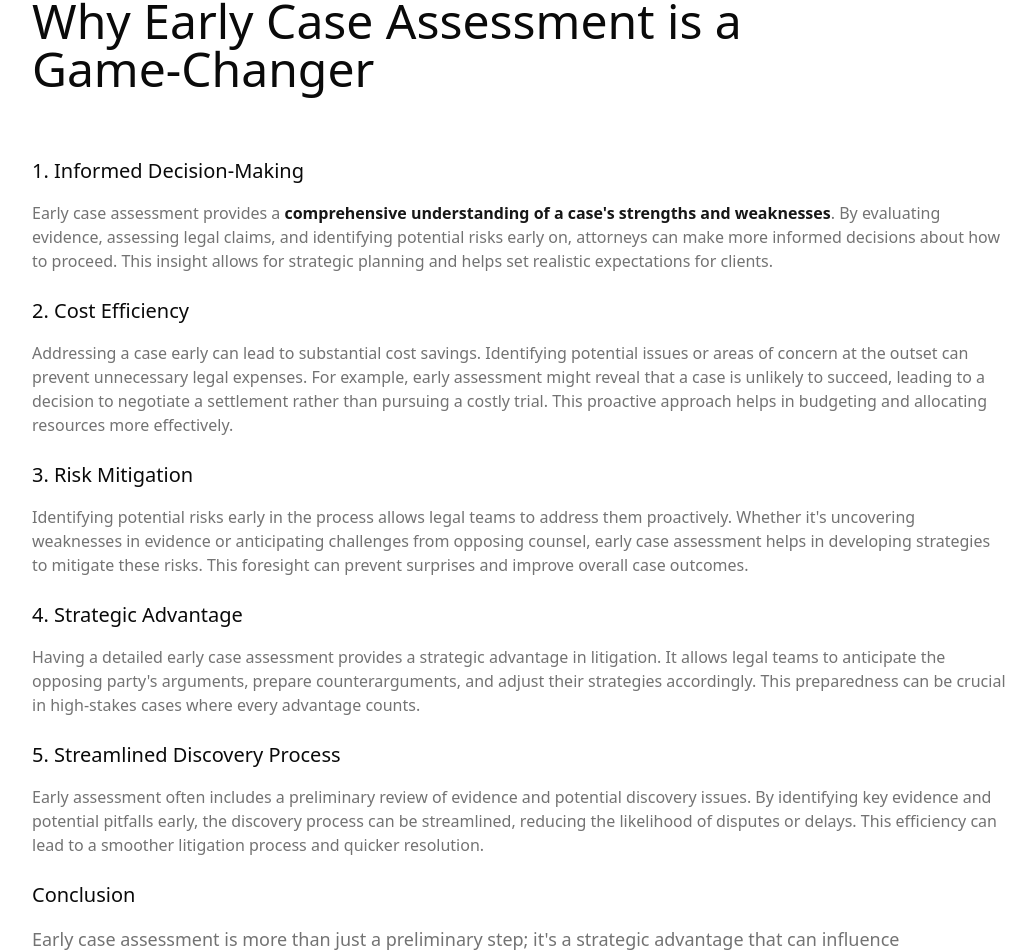
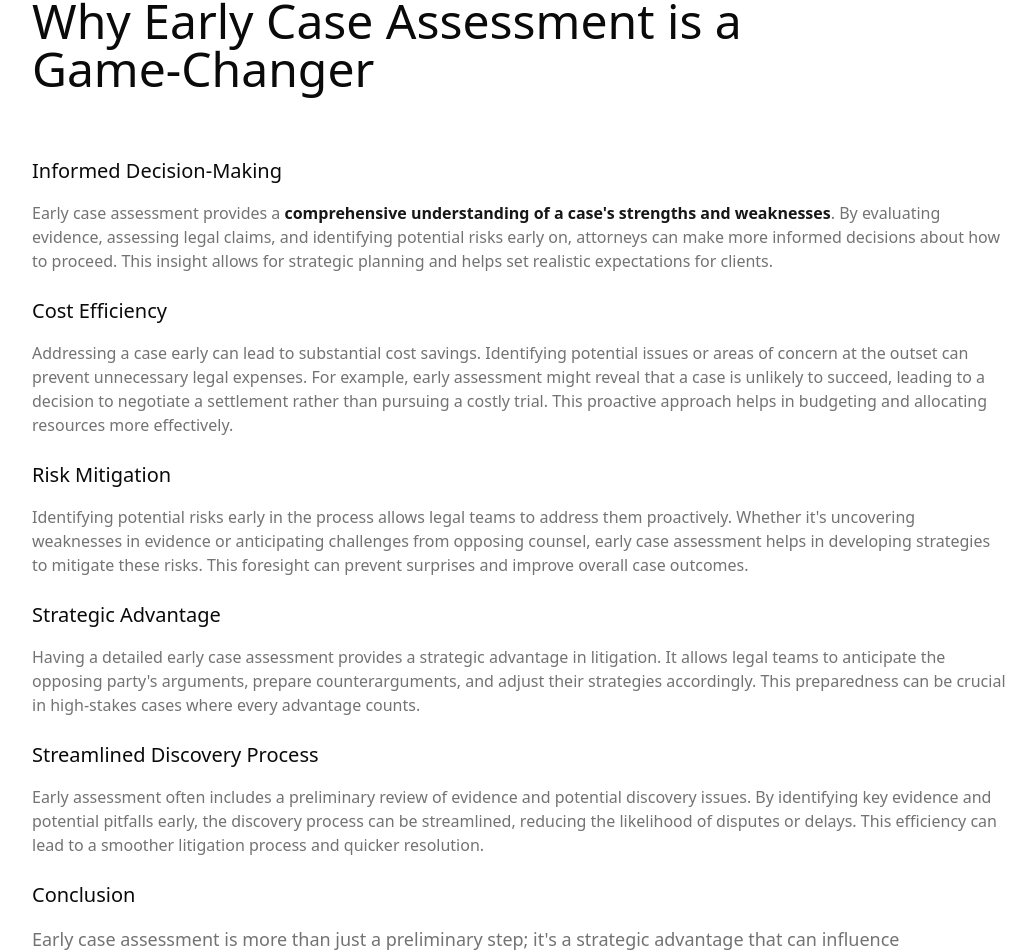
Before and after one commit to raghavshulka/landing-page, a Next.js app: page /product2 in a window 1280 px wide. Shown: the part 1025-1977 px from the top of the page, without its empty margins (120-1156 px from the left). Built offline with nearby package versions, Linux system fonts and the light colour scheme.

Commit message:
coorect points

```diff
--- a/components/content71.tsx
+++ b/components/content71.tsx
@@ -10,7 +10,7 @@ export default function ContentSection() {
           <div className="relative space-y-6">
             <div className="space-y-4">
               <h3 className="text-xl font-medium">
-                1. Informed Decision-Making
+                Informed Decision-Making
               </h3>
               <p className="text-muted-foreground">
                 Early case assessment provides a{" "}
@@ -27,7 +27,7 @@ export default function ContentSection() {
             </div>
 
             <div className="space-y-4">
-              <h3 className="text-xl font-medium">2. Cost Efficiency</h3>
+              <h3 className="text-xl font-medium">Cost Efficiency</h3>
               <p className="text-muted-foreground">
                 Addressing a case early can lead to substantial cost savings.
                 Identifying potential issues or areas of concern at the outset
@@ -40,7 +40,7 @@ export default function ContentSection() {
             </div>
 
             <div className="space-y-4">
-              <h3 className="text-xl font-medium">3. Risk Mitigation</h3>
+              <h3 className="text-xl font-medium">Risk Mitigation</h3>
               <p className="text-muted-foreground">
                 Identifying potential risks early in the process allows legal
                 teams to address them proactively. Whether it's uncovering
@@ -52,7 +52,7 @@ export default function ContentSection() {
             </div>
 
             <div className="space-y-4">
-              <h3 className="text-xl font-medium">4. Strategic Advantage</h3>
+              <h3 className="text-xl font-medium">Strategic Advantage</h3>
               <p className="text-muted-foreground">
                 Having a detailed early case assessment provides a strategic
                 advantage in litigation. It allows legal teams to anticipate the
@@ -64,7 +64,7 @@ export default function ContentSection() {
 
             <div className="space-y-4">
               <h3 className="text-xl font-medium">
-                5. Streamlined Discovery Process
+                Streamlined Discovery Process
               </h3>
               <p className="text-muted-foreground">
                 Early assessment often includes a preliminary review of evidence
```
